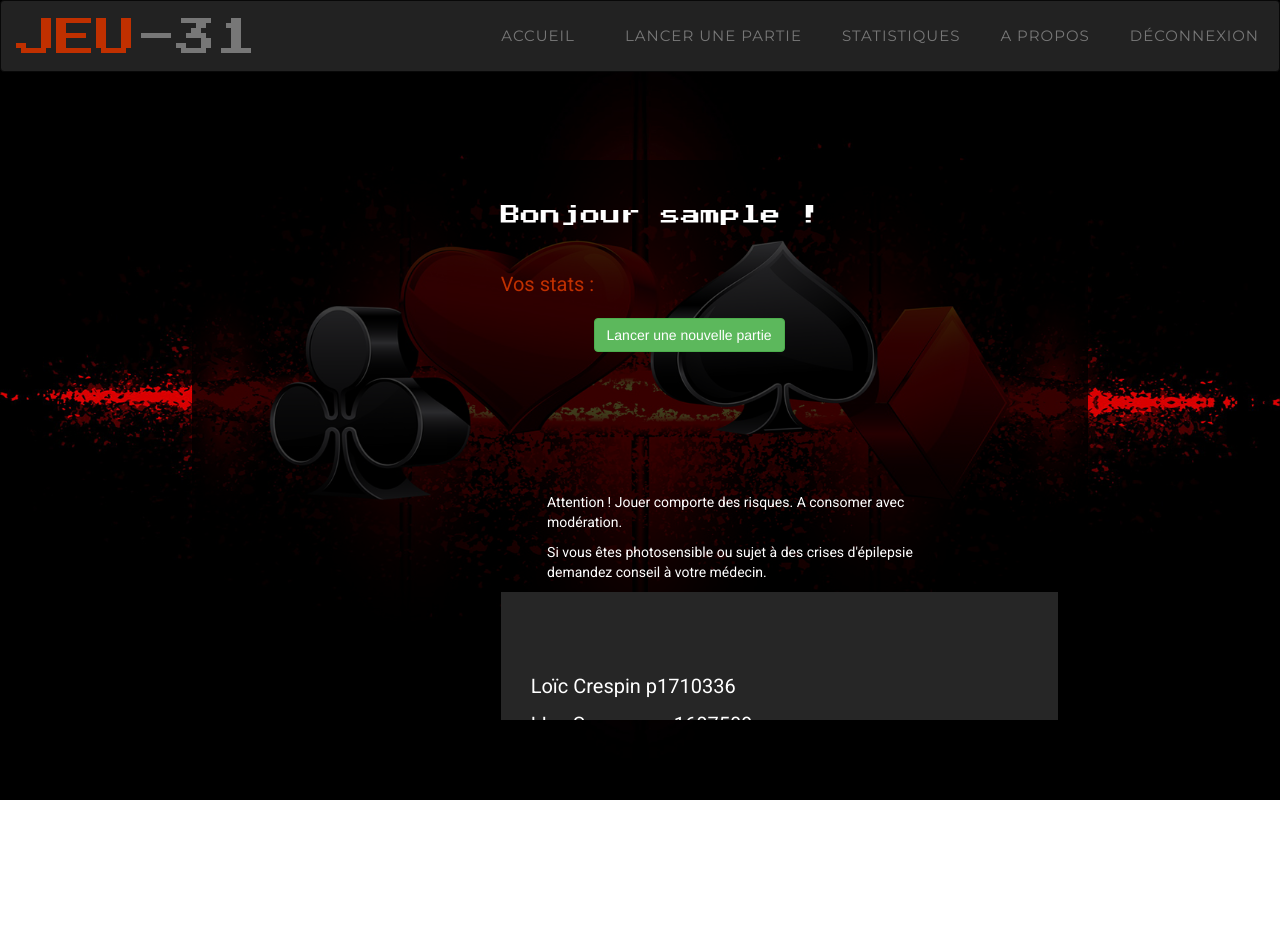
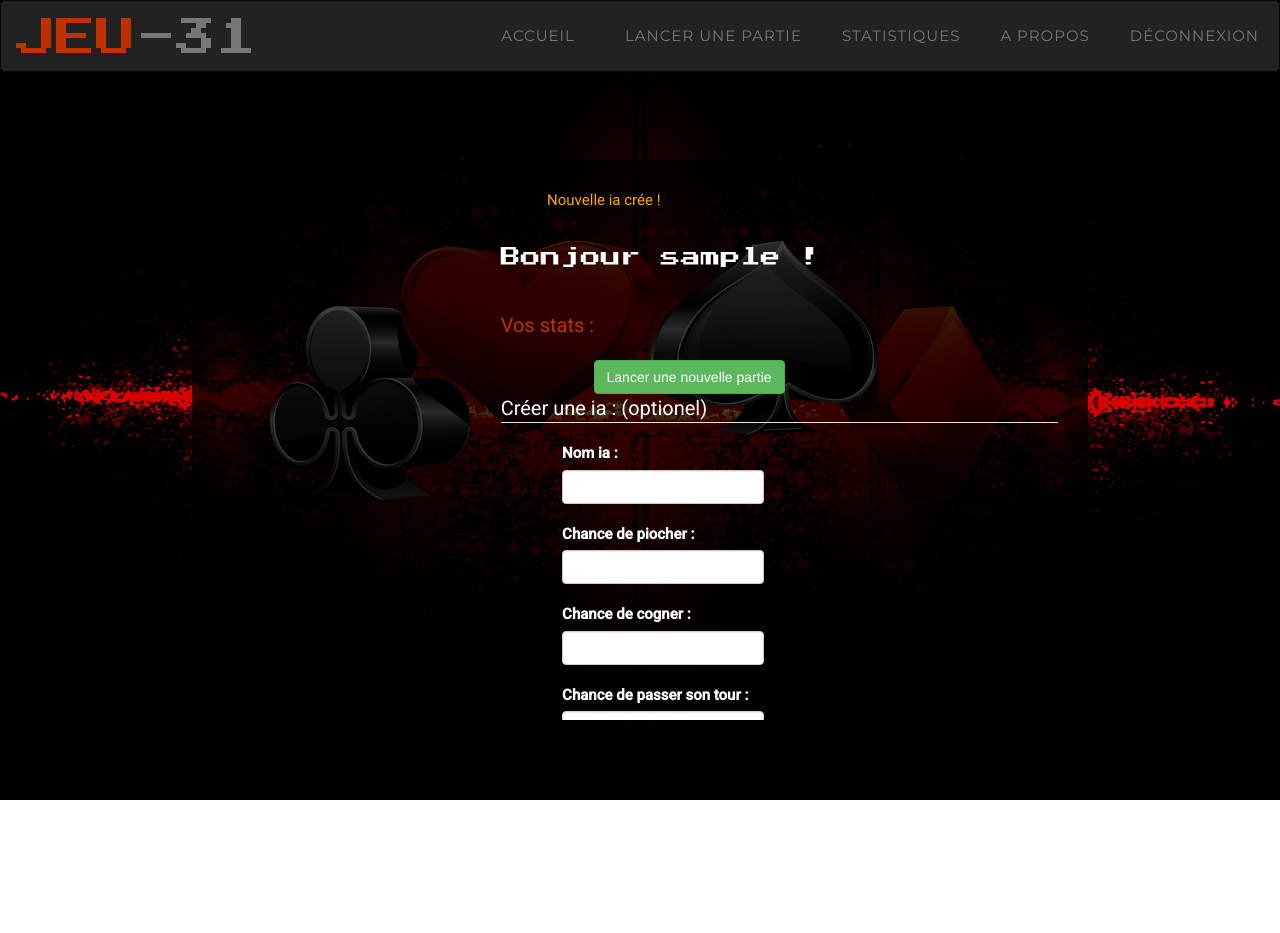
Before and after one commit to Loicrespin/jeu31, a PHP site: page /index.php?page=accueil&newia=newIa in a window 1280 px wide. Shown: the top 933 px of the page. Run offline with PHP 8.4, Linux system fonts and the light colour scheme; the visitor is signed in with stand-in values (Sample User, id 1); data that the repository does not hold is empty; some libraries are stand-ins or nearby versions.

Commit message:
correctif

```diff
--- a/includes/bd.php
+++ b/includes/bd.php
@@ -216,9 +216,10 @@
 executeUpdate($link, $req);
 
 $req = "INSERT INTO ia (strategie, chanceCogner, chancePiocher, chanceFinTour, Joueur_idJoueur) VALUES ('". $nom . "', '". $chanceCogner . "', '" . $chancePiocher . "', '" . $chanceFinTour . "', '" . $nb . "');";
-return executeUpdate($link, $req);
+ $res = executeUpdate($link, $req);
 
-return $nb;
+ return $res;
+
 }
 
 
--- a/includes/fonctions.php
+++ b/includes/fonctions.php
@@ -1,7 +1,8 @@
 <?php
+
+
 function calculScoreRED($link, $hand) {
     $score = 0;
-
   	foreach ($hand as $value) {
       if(getColorCard($link, $value) == "red") {
         $score += getScore($link, $value);
--- a/index.php
+++ b/index.php
@@ -1,7 +1,8 @@
 <?php
 	session_start();
+
+	require_once("includes/bd.php");
 	require_once('includes/fonctions.php');
-	require_once("includes/bd.php");
 
 	$link = getConnection($dbHost, $dbUser, $dbPwd, $dbName);
 	if (!$link) {
--- a/main/accueil.php
+++ b/main/accueil.php
@@ -1,4 +1,18 @@
 <?php
+if (isset($_GET['newia'])) {
+	switch ($_GET['newia']) {
+    case "newIa" : {
+      if(createIa($link, $_POST['nomIa'], $_POST['chancePiocher'], $_POST['chanceCogner'], $_POST['chanceEndturn']) == true && $_POST['nomIa'] < 100 && $_POST['chancePiocher'] < 100 && $_POST['chanceCogner'] < 100 && $_POST['chanceEndturn'] < 100){
+				echo "<div class='messageError col-md-offset-1'>Nouvelle ia crée !</div><br />";
+			} else {
+					echo "<div class='messageError col-md-offset-1'>De 0 à 100 les valeurs !</div><br />";
+			}
+      break;
+    }
+    default:
+    break;
+  }
+}
 
 //Gestion d'erreur de connexion à la base de donnée
 
@@ -16,7 +30,6 @@
 	if (isset($_GET['err']) && $_GET['err'] === "unknown") {
 		echo "<div class='messageError col-md-offset-1'>Utilisateur inconnu ou mot de passe erroné !</div><br/>";
 	}
-
 
 	//Formulaire de connexion
 
@@ -55,13 +68,34 @@
 	echo "<div class='statsentete'>Vos stats : </div>";
 	echo "<div id='tabcostats'><table><tr><th> Nombres de parties depuis un mois </th><th> Date de la dernière partie </th></tr>";
 
-
-
 	//Bouton lancer une partie
 
 	echo "<br/><form action='./index.php?page=partie' method='POST' name='goPartie'>
 	<button id='launch' class='btn btn-success col-sm-offset-2' type='submit' name='main' value='Lancer une nouvelle partie'>Lancer une nouvelle partie</button>
 	</form>";
+
+	//Paramètrer son ia
+
+	echo "<fieldset><legend class='enteteconfigpartie'>Créer une ia : (optionel)</legend>";
+	echo"<form action='./index.php?page=accueil&newia=newIa' method='POST' name='iaForm'>";
+
+	echo "<div class='form-group col-xs-5 col-md-offset-1'>";
+	echo "<label for='id1' class='entete'>Nom ia :</label>";
+	echo "<input id='id1' class='form-control' type='text' name='nomIa' required='true'></input><br/>";
+
+	echo "<label for='id1' class='entete'>Chance de piocher :</label>";
+	echo "<input id='id1' class='form-control' type='number' name='chancePiocher' required='true'></input><br/>";
+
+	echo "<label for='id2' class='entete'>Chance de  cogner :</label>";
+	echo "<input id='id2' class='form-control' type='number' name='chanceCogner' required='true'></input><br/>";
+
+	echo "<label for='id3' class='entete'>Chance de passer son tour :</label>";
+	echo "<input id='id3' class='form-control' type='number' name='chanceEndturn' required='true'></input><br/>";
+
+	echo "<button class='btn btn-warning col-md-offset-4' type='submit' id='newIa' name='submit' value='newIa'>Créer une Ia</button>";
+	echo "</div>";
+	echo "</form>";
+	echo "</fieldset><br/>";
 
 
 	//Messages sanitaires
--- a/main/jeu.php
+++ b/main/jeu.php
@@ -46,7 +46,7 @@
 		<!-- PLAYER 2 -->
 		<div id="jeuL1C2" class="panelleftelement">
 			<div class="playername">
-<?php
+			<?php
 			if($_SESSION['isIA'] == true) {
 					echo '<div style="color:'.getColor($link, $_SESSION['player1']).'">';
 					echo nomIa($link, $_SESSION['player1']);
@@ -60,7 +60,7 @@
 					 echo getTotalSetWinInGame($link, nomjoueur($_SESSION['player1'], $link), $_SESSION['id']);
 					 echo "</div>";
 				 }
-?>
+				 ?>
 		 </div>
 		</div>
  </div>
@@ -84,7 +84,7 @@
 			$_SESSION['main'] = array();
 			$_SESSION['main2'] = array();
 
-				//header("Location: index.php?page=working&action=nextset");
+				header("Location: index.php?page=working&action=nextset");
 						// <!-- Bouton de fin de tour  -->
 				echo "</form>";
 						echo "<form action='index.php?page=working&action=nextset' method='POST' name='commandes'>";
```
Also changed, not shown: main/partie.php (+0 -17 lines), main/working.php (+2 -6 lines).
